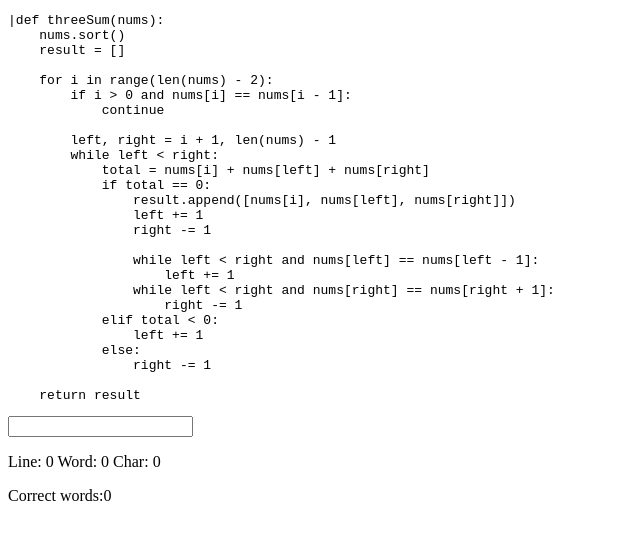
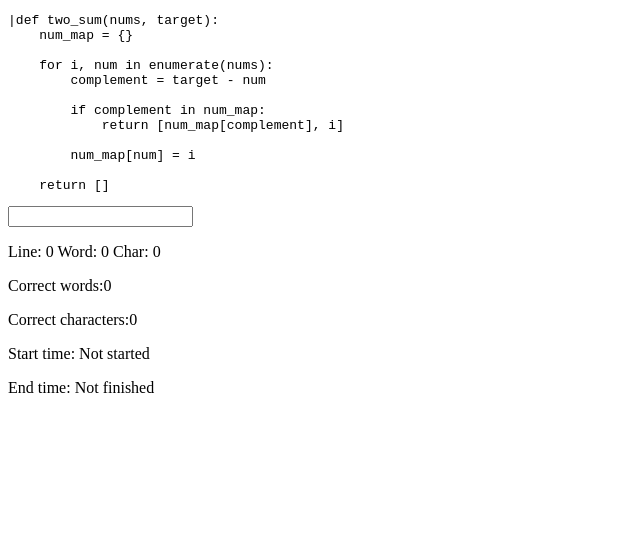
Before and after one commit to PaisWillie/MonkeyCode, a React (Vite) app: page / in a window 1280 px wide. Shown: the top 540 px of the page, without its empty margins (0-640 px from the left). Built offline with nearby package versions, Linux system fonts and the light colour scheme.

Commit message:
feat: add start/stop timer

```diff
--- a/src/components/App.tsx
+++ b/src/components/App.tsx
@@ -1,34 +1,18 @@
 import clsx from 'clsx'
-import { useRef, useState, useEffect } from 'react'
-import { classNames } from 'utils'
+import { useEffect, useRef, useState } from 'react'
 
-const snippet = `def threeSum(nums):
-    nums.sort()
-    result = []
+const snippet = `def two_sum(nums, target):
+    num_map = {}
 
-    for i in range(len(nums) - 2):
-        if i > 0 and nums[i] == nums[i - 1]:
-            continue
+    for i, num in enumerate(nums):
+        complement = target - num
 
-        left, right = i + 1, len(nums) - 1
-        while left < right:
-            total = nums[i] + nums[left] + nums[right]
-            if total == 0:
-                result.append([nums[i], nums[left], nums[right]])
-                left += 1
-                right -= 1
+        if complement in num_map:
+            return [num_map[complement], i]
 
-                while left < right and nums[left] == nums[left - 1]:
-                    left += 1
-                while left < right and nums[right] == nums[right + 1]:
-                    right -= 1
-            elif total < 0:
-                left += 1
-            else:
-                right -= 1
+        num_map[num] = i
 
-    return result
-`
+    return []`
 
 type InputEntry = {
   lineIndex: number
@@ -53,7 +37,11 @@ function App() {
   const [currLine, setCurrLine] = useState<number>(0)
   const [currWord, setCurrWord] = useState<number>(0)
   const [currChar, setCurrChar] = useState<number>(0)
+
   const [input, setInput] = useState<InputEntry[]>([])
+
+  const [startTime, setStartTime] = useState<number | null>(null)
+  const [endTime, setEndTime] = useState<number | null>(null)
 
   useEffect(() => {
     const initializeInput = () => {
@@ -153,6 +141,17 @@ function App() {
       }
       return newInput
     })
+
+    if (currChar === 0 && currWord === 0 && currLine === 0 && !startTime) {
+      setStartTime(Date.now())
+    } else if (
+      // last character of last word of last line
+      currLine === snippet.split('\n').length - 1 &&
+      currWord === snippet.split('\n')[currLine].split(' ').length - 1 &&
+      currChar === snippet.split('\n')[currLine].split(' ')[currWord].length - 1
+    ) {
+      setEndTime(Date.now())
+    }
   }
 
   const handleKeyDown = (e: React.KeyboardEvent<HTMLInputElement>) => {
@@ -308,12 +307,33 @@ function App() {
           // onChange={handleInputChange}
           onKeyDown={handleKeyDown}
         ></input>
-        <p>
+        <p className="mt-4">
           Line: {currLine} Word: {currWord} Char: {currChar}
         </p>
         <p>
           Correct words:
           {input.filter((entry) => isMatchingChars(entry)).length}
+        </p>
+        <p>
+          Correct characters:
+          {input
+            .filter((entry) => isMatchingChars(entry))
+            .reduce((acc, entry) => {
+              return (
+                acc +
+                entry.typedChars.filter((char, charIndex) => {
+                  return char === entry.actualChars[charIndex]
+                }).length
+              )
+            }, 0)}
+        </p>
+        <p>
+          Start time:{' '}
+          {startTime ? new Date(startTime).toLocaleTimeString() : 'Not started'}
+        </p>
+        <p>
+          End time:{' '}
+          {endTime ? new Date(endTime).toLocaleTimeString() : 'Not finished'}
         </p>
       </main>
       <footer></footer>
```
